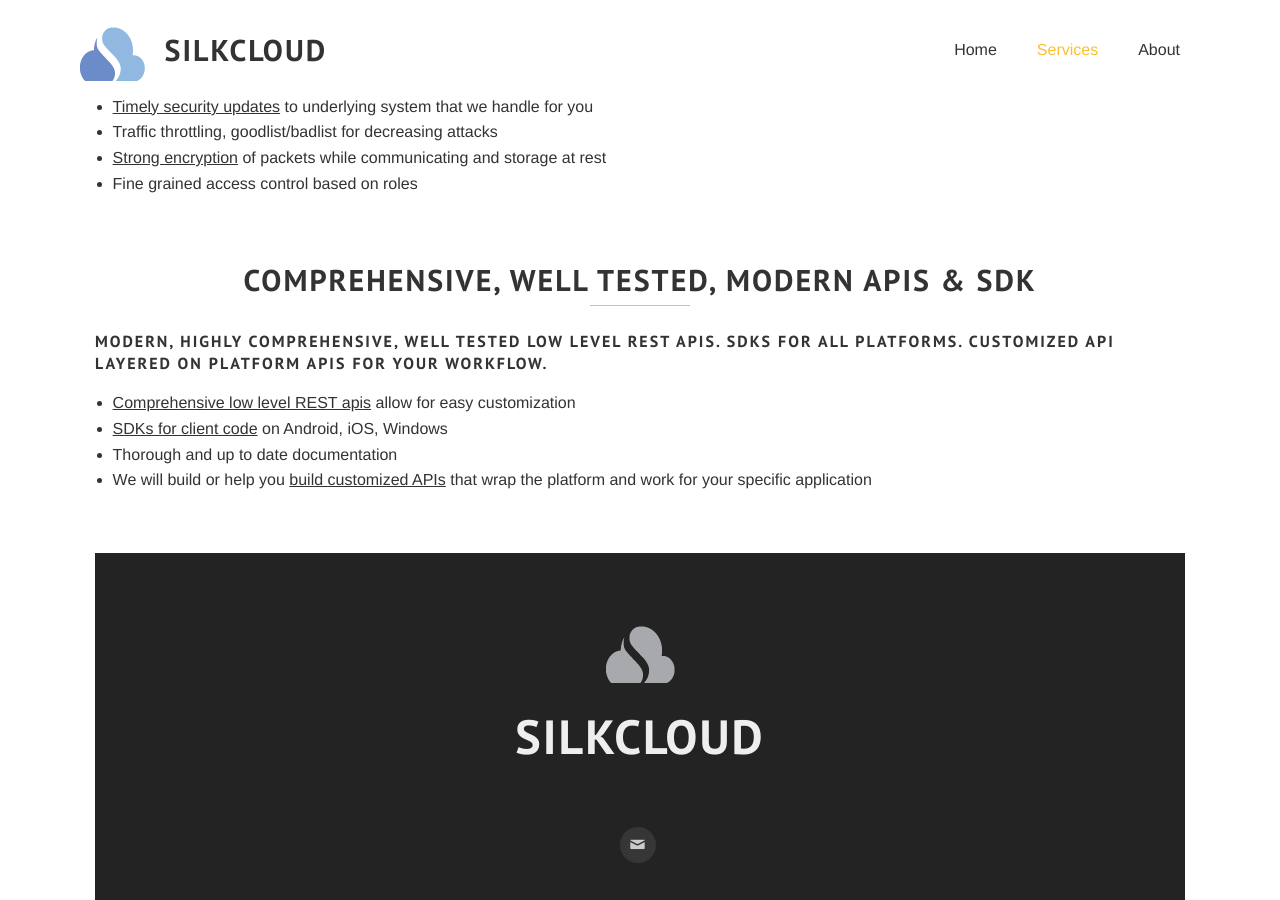
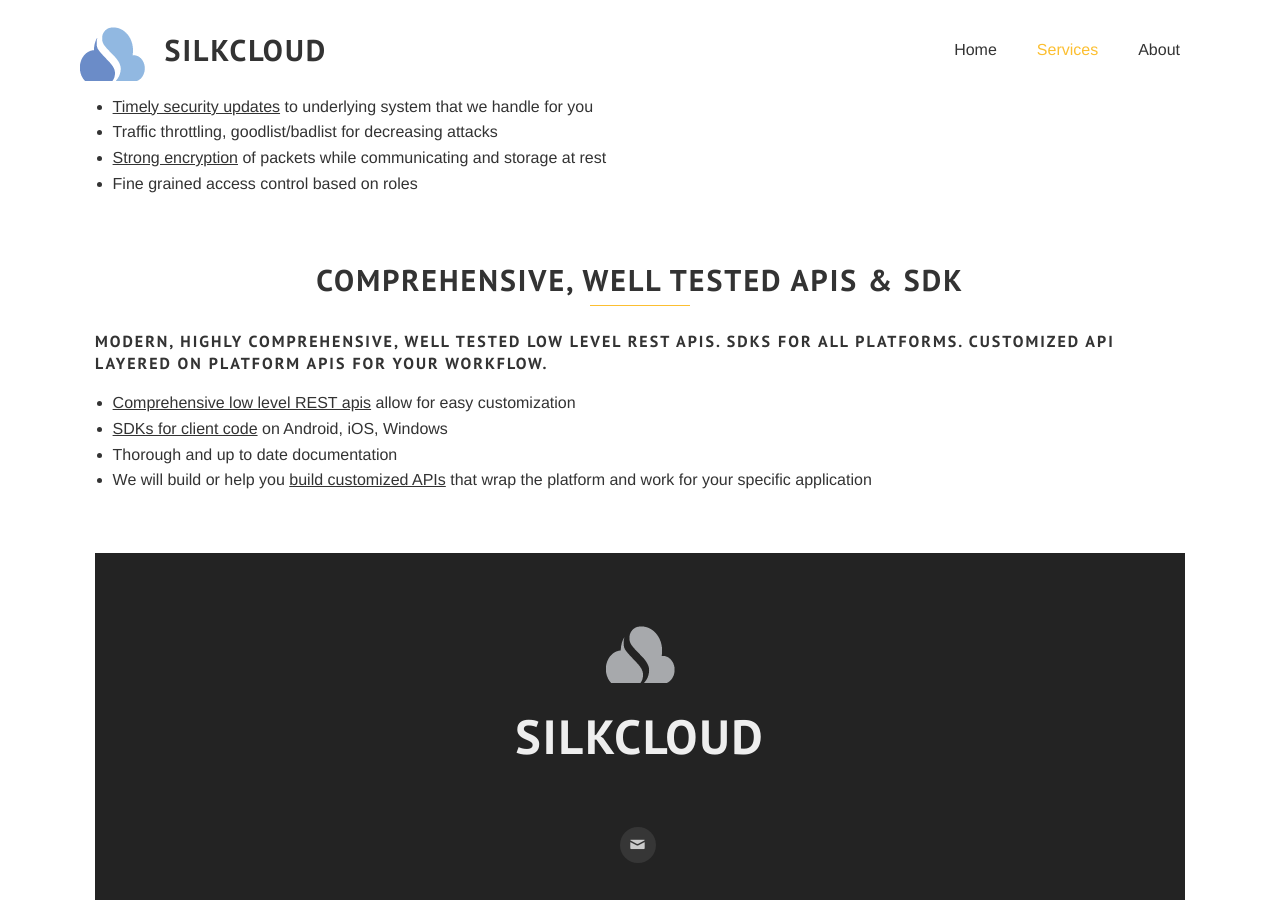
Before and after one commit to jrgallelli/jrgallelli.github.io, a Jekyll site: the page built from services.html, in a window 1280 px wide and 900 px high, scrolled down 4522 px. Built offline with Jekyll 4.4.1, drawn with Linux system fonts in a browser that asks for light colours; some web fonts are replaced; Markdown is read by kramdown in place of the engine named in the settings.

Commit message:
Update services.html

```diff
--- a/services.html
+++ b/services.html
@@ -228,7 +228,7 @@
 <div class='full white'>
   <div class='row'>
     <div class='special-title centered-text'>
-      <h2>Comprehensive, well tested, modern APIs & SDK</h2>
+      <h2>Comprehensive, well tested APIs & SDK</h2>
       <p class='shortline'></p>
     </div>
   </div>
```
